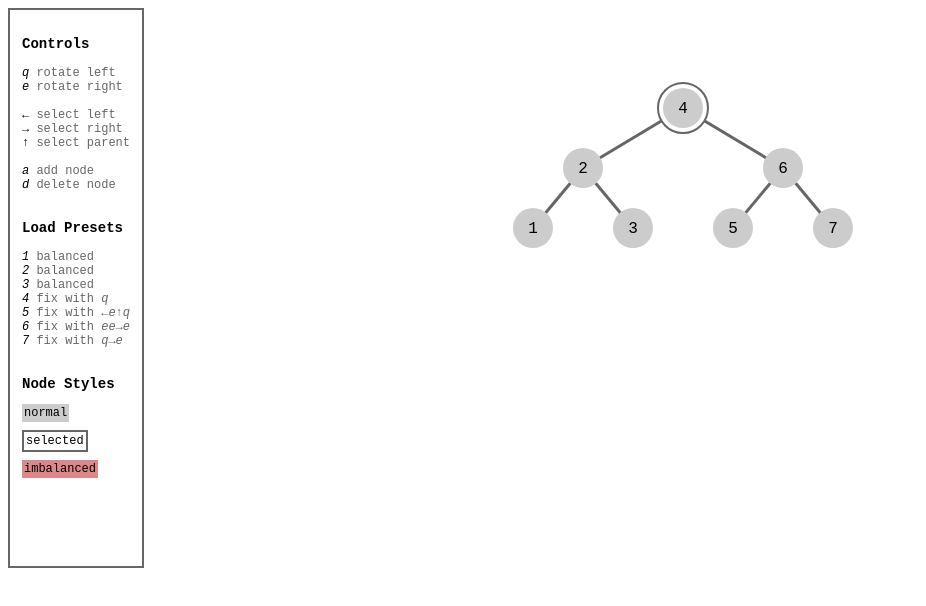
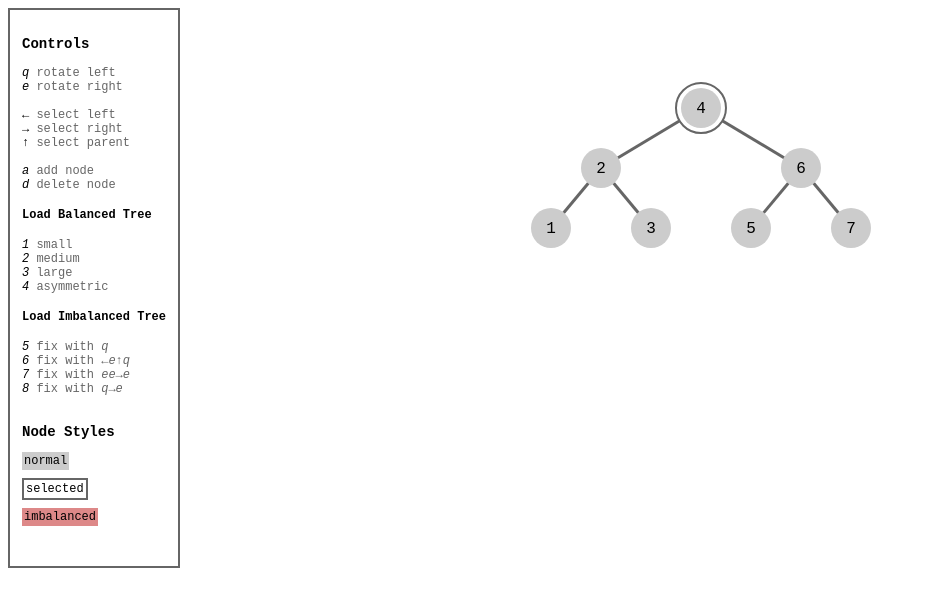
Before and after one commit to robot-dreams/avl-tree-playground, a plain HTML site: page index.html in a window 1280 px wide. Shown: the whole page, without its empty margins (0-926 px from the left). Drawn offline with Linux system fonts and the light colour scheme.

Commit message:
Update presets

```diff
--- a/index.html
+++ b/index.html
@@ -20,15 +20,16 @@
     <br>
     <i>a</i> <span class="hint">add node</span><br>
     <i>d</i> <span class="hint">delete node</span><br>
-    <br>
-    <h3>Load Presets</h3>
-    <i>1</i> <span class="hint">balanced</span><br>
-    <i>2</i> <span class="hint">balanced</span><br>
-    <i>3</i> <span class="hint">balanced</span><br>
-    <i>4</i> <span class="hint">fix with <i>q</i></span><br>
-    <i>5</i> <span class="hint">fix with <i>←e↑q</i></span><br>
-    <i>6</i> <span class="hint">fix with <i>ee→e</i></span><br>
-    <i>7</i> <span class="hint">fix with <i>q→e</i></span><br>
+    <h4>Load Balanced Tree</h4>
+    <i>1</i> <span class="hint">small</span><br>
+    <i>2</i> <span class="hint">medium</span><br>
+    <i>3</i> <span class="hint">large</span><br>
+    <i>4</i> <span class="hint">asymmetric</span><br>
+    <h4>Load Imbalanced Tree</h4>
+    <i>5</i> <span class="hint">fix with <i>q</i></span><br>
+    <i>6</i> <span class="hint">fix with <i>←e↑q</i></span><br>
+    <i>7</i> <span class="hint">fix with <i>ee→e</i></span><br>
+    <i>8</i> <span class="hint">fix with <i>q→e</i></span><br>
     <br>
     <h3>Node Styles</h3>
     <span id="legend-normal">normal</span>
--- a/script.js
+++ b/script.js
@@ -355,8 +355,9 @@ function deleteSelection() {
 }
 
 const presets = [
+  [2, 1, 3],
   [4, 2, 1, 3, 6, 5, 7],
-  [3, 2, 1, 5, 4, 6, 7],
+  [8, 4, 2, 1, 3, 6, 5, 7, 12, 10, 9, 11, 14, 13, 15],
   [3, 1, 2, 6, 5, 4, 7],
   [6, 4, 2, 5, 1, 3, 7],
   [6, 2, 1, 4, 3, 5, 7],
@@ -467,7 +468,7 @@ window.onresize = () => {
 /* Initialization */
 
 document.body.onload = () => {
-  loadPreset(0);
+  loadPreset(1);
   draw();
   SVG_ROOT.focus();
 };
```
